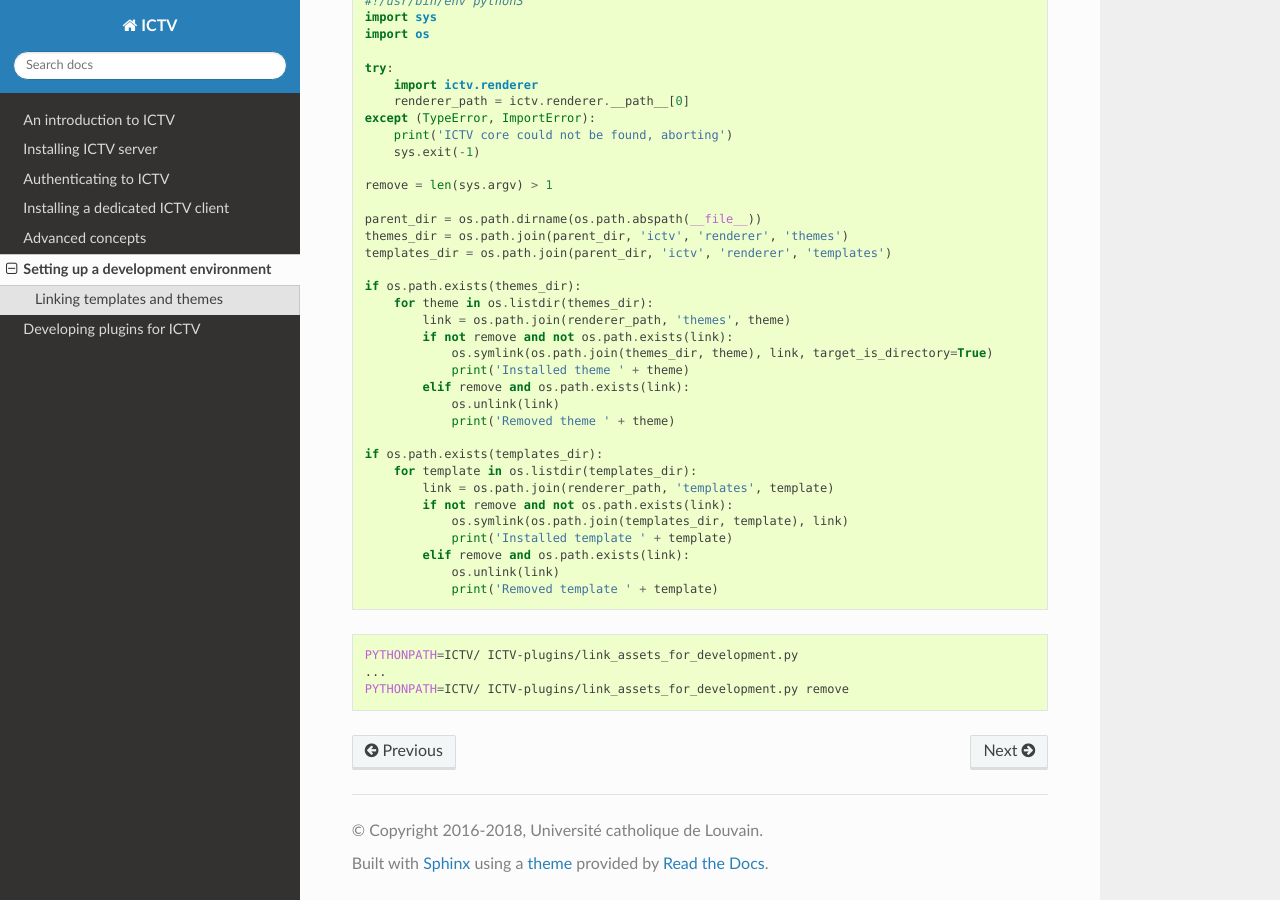
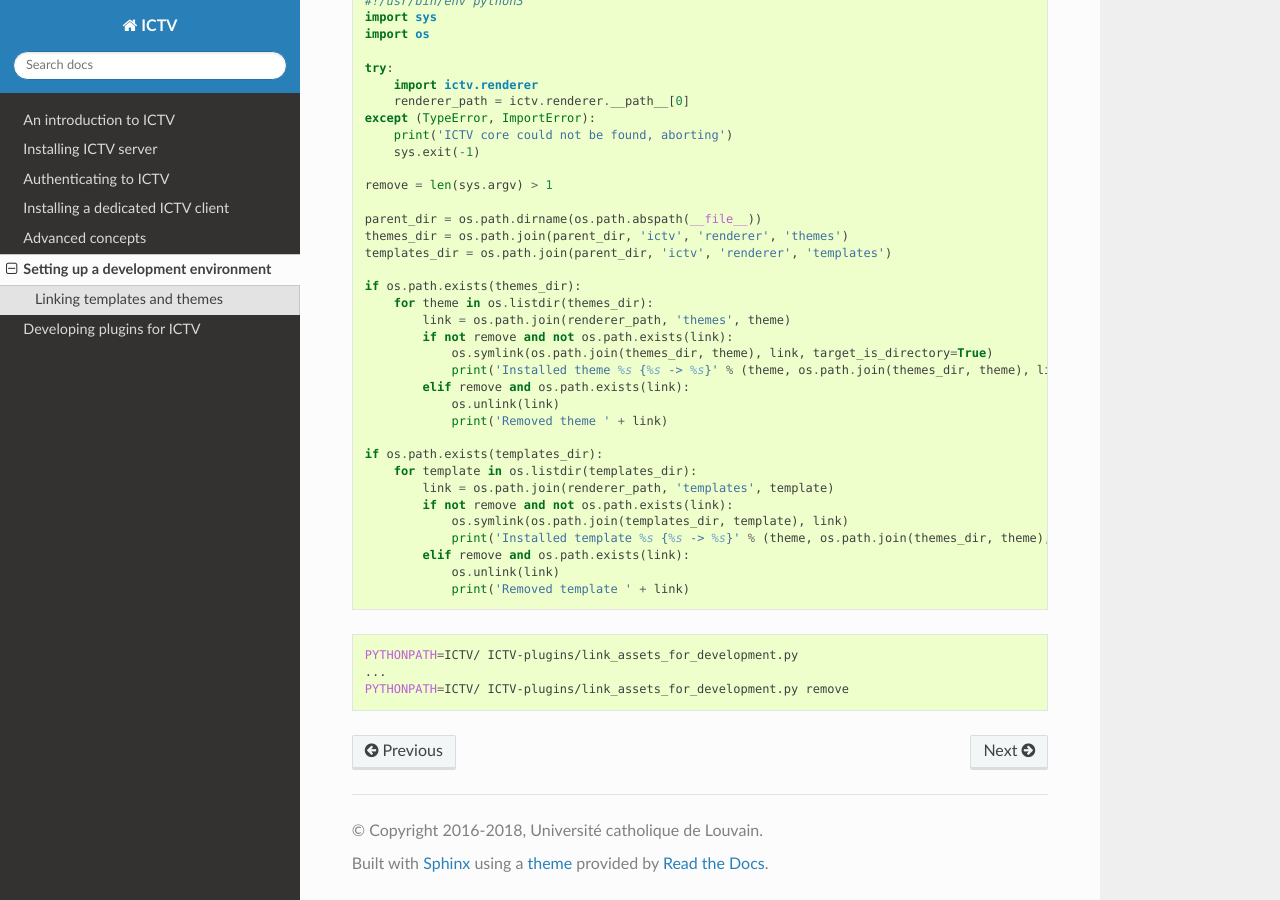
Before and after one commit to UCL-INGI/ICTV, a Sphinx documentation site: the page built from doc/dev_environment.rst, in a window 1280 px wide and 900 px high, scrolled down 887 px. Built offline with Sphinx 7.4.7 and the Read the Docs theme 2.0.0, drawn with Linux system fonts in a browser that asks for light colours; the version number could not be read and is left out.

Commit message:
Updates the script for linking assets for ease of debugging installation

```diff
--- a/doc/dev_environment.rst
+++ b/doc/dev_environment.rst
@@ -61,20 +61,20 @@ is to link and unlink the files when needed. One can use the following script to
             link = os.path.join(renderer_path, 'themes', theme)
             if not remove and not os.path.exists(link):
                 os.symlink(os.path.join(themes_dir, theme), link, target_is_directory=True)
-                print('Installed theme ' + theme)
+                print('Installed theme %s {%s -> %s}' % (theme, os.path.join(themes_dir, theme), link))
             elif remove and os.path.exists(link):
                 os.unlink(link)
-                print('Removed theme ' + theme)
+                print('Removed theme ' + link)
 
     if os.path.exists(templates_dir):
         for template in os.listdir(templates_dir):
             link = os.path.join(renderer_path, 'templates', template)
             if not remove and not os.path.exists(link):
                 os.symlink(os.path.join(templates_dir, template), link)
-                print('Installed template ' + template)
+                print('Installed template %s {%s -> %s}' % (theme, os.path.join(themes_dir, theme), link))
             elif remove and os.path.exists(link):
                 os.unlink(link)
-                print('Removed template ' + template)
+                print('Removed template ' + link)
 
 .. code-block:: bash
 
```
